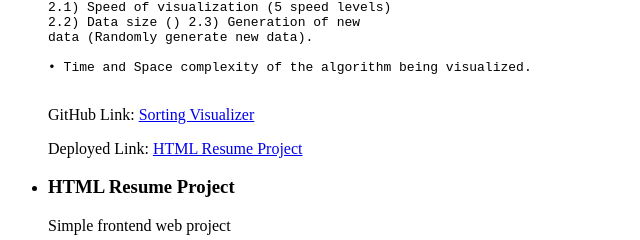
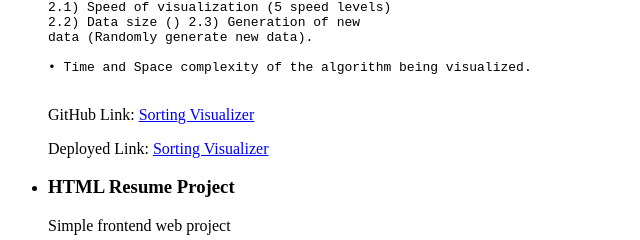
Before and after one commit to piyushrai31/HTML-Resume, a plain HTML site: page index.html in a window 1280 px wide. Shown: the part 1036-1276 px from the top of the page, 0-640 px from the left. Drawn offline with Linux system fonts and the light colour scheme.

Commit message:
Update index.html

```diff
--- a/index.html
+++ b/index.html
@@ -82,7 +82,7 @@ data (Randomly generate new data).
                         GitHub Link: <a href="https://github.com/piyushrai31/Sorting_Visualizer">Sorting Visualizer</a>
                     </p>
                      <p>
-                        Deployed Link: <a href="https://piyushrai31.github.io/Sorting_Visualizer/">HTML Resume Project</a>
+                        Deployed Link: <a href="https://piyushrai31.github.io/Sorting_Visualizer/">Sorting Visualizer</a>
                     </p>
                 </li>
                 <li>
```
